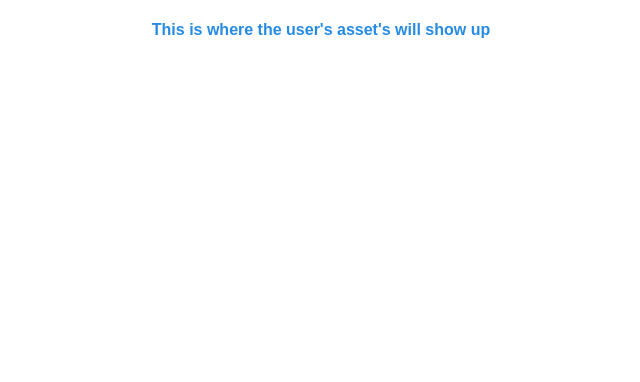
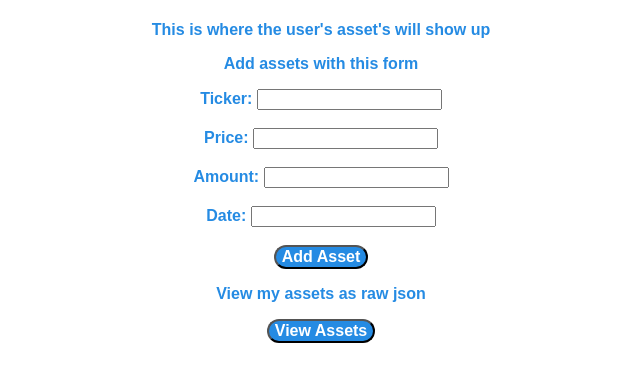
Before and after one commit to noah710/StockStack, a Flask app: template src/templates/profile.html in a window 1280 px wide. Shown: the part 376-758 px from the top of the page, without its empty margins (319-959 px from the left). Run offline with Flask 2, Linux system fonts and the light colour scheme; the template is opened without the code that fills it, so the values that code supplies are empty.

Commit message:
add portfolio form and getter

```diff
--- a/src/main.py
+++ b/src/main.py
@@ -268,5 +268,49 @@ def profile():
 
 	return render_template("profile.html", user = user)
 
+@app.route("/profile/add", methods=["POST"])
+def add_to_portfolio():
+    user = session.get("user", None)
+    portfolio_key = ds_client.key("Portfolio", user)
+
+    ticker = request.form.get("ticker")
+    price = request.form.get("price")
+    amount = request.form.get("amount")
+    date = request.form.get("date")
+
+    #user_entry = {'ticker':ticker, 'price':price, 'amount':amount, 'date':date}
+
+
+    # check if the user has a portfolio
+    user_portfolio = ds_client.get(portfolio_key)
+    #if this user has no portfolio, make a new one for user and update
+    if user_portfolio is None:
+        user_portfolio = datastore.Entity(key=portfolio_key)
+        user_entry = [{'ticker':ticker, 'price':price, 'amount':amount, 'date':date}]
+        user_portfolio["data"] = json.dumps(user_entry)
+        print(user_portfolio["data"])
+        ds_client.put(user_portfolio)
+    # else this user has a portfolio, update it with this ticker
+    else:
+        user_entry = {'ticker':ticker, 'price':price, 'amount':amount, 'date':date}
+        current_data = json.loads(user_portfolio["data"])
+        current_data.append(user_entry)
+        user_portfolio["data"] = json.dumps(current_data)
+        print(user_portfolio["data"])
+        ds_client.put(user_portfolio)
+
+    return redirect("/profile")
+
+@app.route("/profile/get", methods=["GET"])
+def get_tickers_for_user():
+    user = session.get("user", None)
+    portfolio_key = ds_client.key("Portfolio", user)
+    user_portfolio = ds_client.get(portfolio_key)
+
+    if user_portfolio is None:
+        return -1
+    print(user_portfolio["data"])
+    return user_portfolio["data"]
+
 if __name__ == "__main__":
     app.run(host='0.0.0.0', port=8080, debug=True)
--- a/src/templates/profile.html
+++ b/src/templates/profile.html
@@ -4,4 +4,24 @@
 </body>
 <h2>{{user}}'s Assets</h2>
 <p>This is where the user's asset's will show up</p>
+
+<p>Add assets with this form</p>
+<form action="/profile/add" method="POST">
+  <p>
+  <label for="ticker">Ticker:</label>
+  <input type="text" id="ticker" name="ticker"><br><br>
+  <label for="price">Price:</label>
+  <input type="text" id="price" name="price"><br><br>
+  <label for="amount">Amount:</label>
+  <input type="text" id="amount" name="amount"><br><br>
+  <label for="date">Date:</label>
+  <input type="text" id="date" name="date"><br><br>
+  <button class="search-button" type="submit">Add Asset</button>
+  </p>
+</form>
+
+<p>View my assets as raw json</p>
+<form action="/profile/get" method="GET">
+ <button class = "search-button">View Assets</button>
+</form>
 {% endblock %}
```
